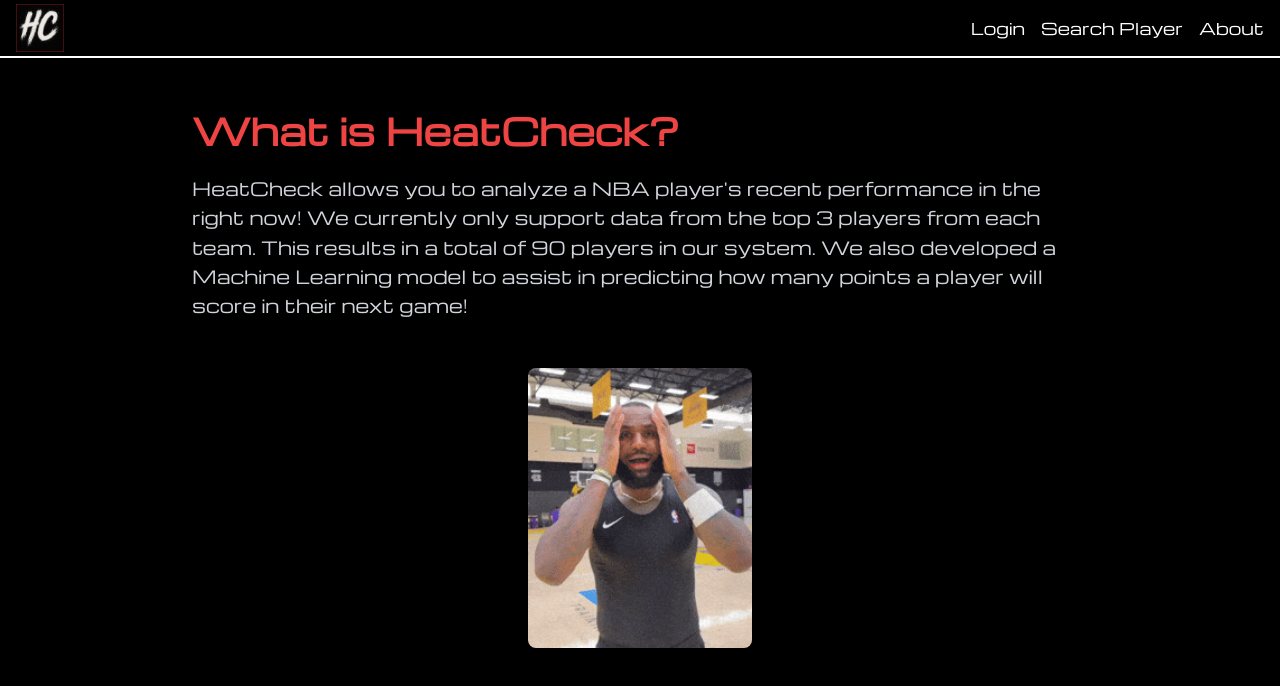
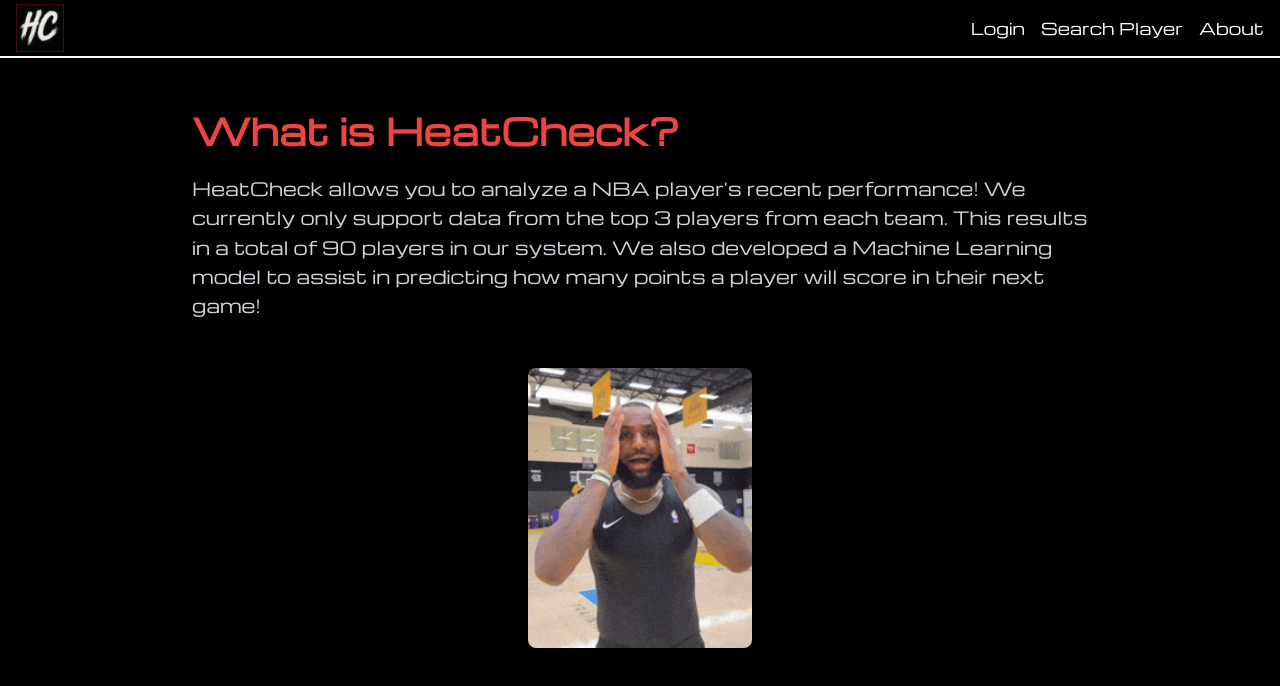
Before and after one commit to WilliamBu1/heatcheck-frontend, a React (Vite) app: page /about in a window 1280 px wide. Shown: the top 686 px of the page. Built offline with nearby package versions, Linux system fonts and the light colour scheme.

Commit message:
fixedd typo in about

```diff
--- a/src/pages/about.jsx
+++ b/src/pages/about.jsx
@@ -7,7 +7,7 @@ const About = () => {
       <div className="max-w-4xl mx-auto">
         <h1 className="text-4xl font-bold mb-6 text-red-500">What is HeatCheck?</h1>
         <p className="text-lg leading-relaxed text-gray-300 mb-12">
-          HeatCheck allows you to analyze a NBA player's recent performance in the right now!
+          HeatCheck allows you to analyze a NBA player's recent performance!
           We currently only support data from the top 3 players from each team.
           This results in a total of 90 players in our system.
           We also developed a Machine Learning model to assist in predicting how many
```
